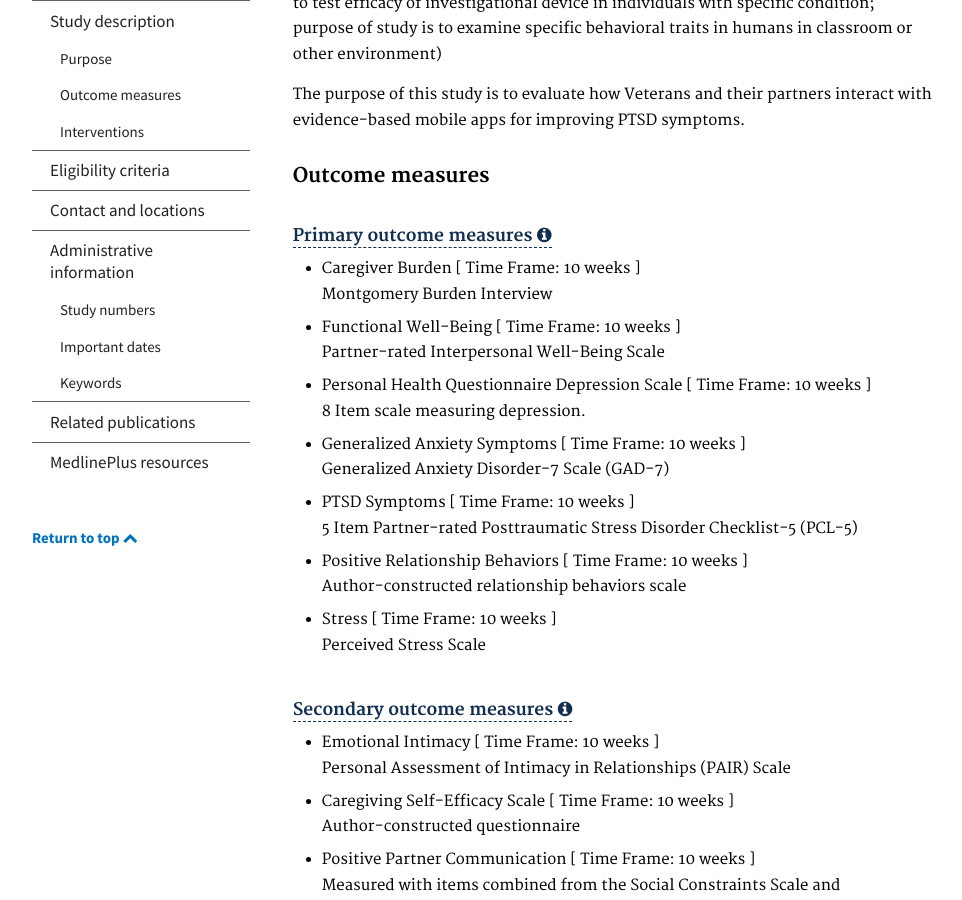
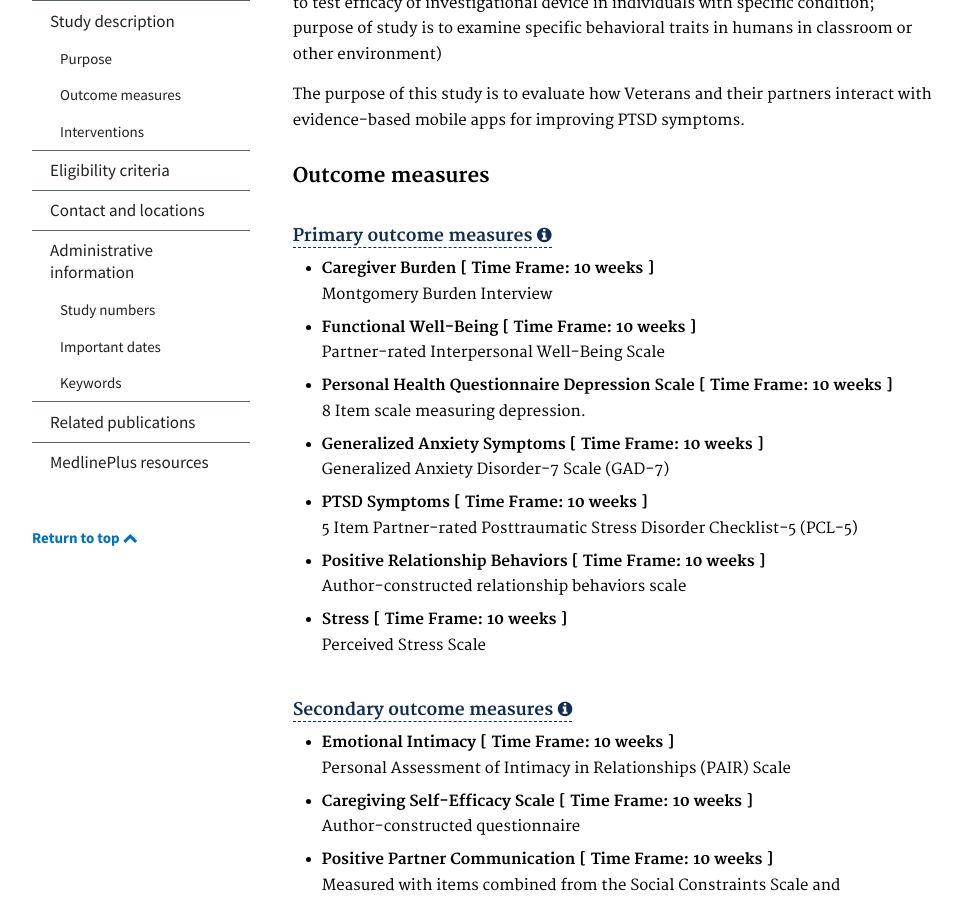
Before and after one commit to 18F/clinical-trials-prototype, a Jekyll site: the page built from pages/study-detail.md, in a window 1280 px wide and 900 px high, scrolled down 1617 px. Shown: the whole window, without its empty margins (118-1080 px from the left). Built offline with Jekyll 4.4.1, drawn with Linux system fonts in a browser that asks for light colours.

Commit message:
Style tweaks

```diff
--- a/pages/study-detail.md
+++ b/pages/study-detail.md
@@ -103,30 +103,30 @@ class: study-detail
     <h3 id="outcome-measures">Outcome measures</h3>
     <h4 class="term" data-term="Primary outcome measures">Primary outcome measures <i class="fa fa-info-circle" aria-hidden="true"></i></h4>
     <ul>
-      <li>Caregiver Burden [ Time Frame: 10 weeks ]<br>
+      <li><b>Caregiver Burden [ Time Frame: 10 weeks ]</b><br>
       Montgomery Burden Interview</li>
-      <li>Functional Well-Being [ Time Frame: 10 weeks ]<br>
+      <li><b>Functional Well-Being [ Time Frame: 10 weeks ]</b><br>
       Partner-rated Interpersonal Well-Being Scale</li>
-      <li>Personal Health Questionnaire Depression Scale [ Time Frame: 10 weeks ]<br>
+      <li><b>Personal Health Questionnaire Depression Scale [ Time Frame: 10 weeks ]</b><br>
       8 Item scale measuring depression.</li>
-      <li>Generalized Anxiety Symptoms [ Time Frame: 10 weeks ]<br>
+      <li><b>Generalized Anxiety Symptoms [ Time Frame: 10 weeks ]</b><br>
       Generalized Anxiety Disorder-7 Scale (GAD-7)</li>
-      <li>PTSD Symptoms [ Time Frame: 10 weeks ]<br>
+      <li><b>PTSD Symptoms [ Time Frame: 10 weeks ]</b><br>
       5 Item Partner-rated Posttraumatic Stress Disorder Checklist-5 (PCL-5)</li>
-      <li>Positive Relationship Behaviors [ Time Frame: 10 weeks ]<br>
+      <li><b>Positive Relationship Behaviors [ Time Frame: 10 weeks ]</b><br>
       Author-constructed relationship behaviors scale</li>
-      <li>Stress [ Time Frame: 10 weeks ]<br>
+      <li><b>Stress [ Time Frame: 10 weeks ]</b><br>
       Perceived Stress Scale</li>
     </ul>
     <h4 class="term" data-term="Secondary outcome measures">Secondary outcome measures <i class="fa fa-info-circle" aria-hidden="true"></i></h4>
     <ul>
-      <li>Emotional Intimacy [ Time Frame: 10 weeks ]<br>
+      <li><b>Emotional Intimacy [ Time Frame: 10 weeks ]</b><br>
       Personal Assessment of Intimacy in Relationships (PAIR) Scale</li>
-      <li>Caregiving Self-Efficacy Scale [ Time Frame: 10 weeks ]<br>
+      <li><b>Caregiving Self-Efficacy Scale [ Time Frame: 10 weeks ]</b><br>
       Author-constructed questionnaire</li>
-      <li>Positive Partner Communication [ Time Frame: 10 weeks ]<br>
+      <li><b>Positive Partner Communication [ Time Frame: 10 weeks ]</b><br>
       Measured with items combined from the Social Constraints Scale and Communication Danger Signs Scale</li>
-      <li>Relationship Self-Efficacy [ Time Frame: 10 weeks ]<br>
+      <li><b>Relationship Self-Efficacy [ Time Frame: 10 weeks ]</b><br>
       Author-constructed questionnaire</li>
     </ul>
     <h3 id="interventions">Interventions</h3>
```
Also changed, not shown: other parts of pages/study-detail.md (+0 -1 lines).
